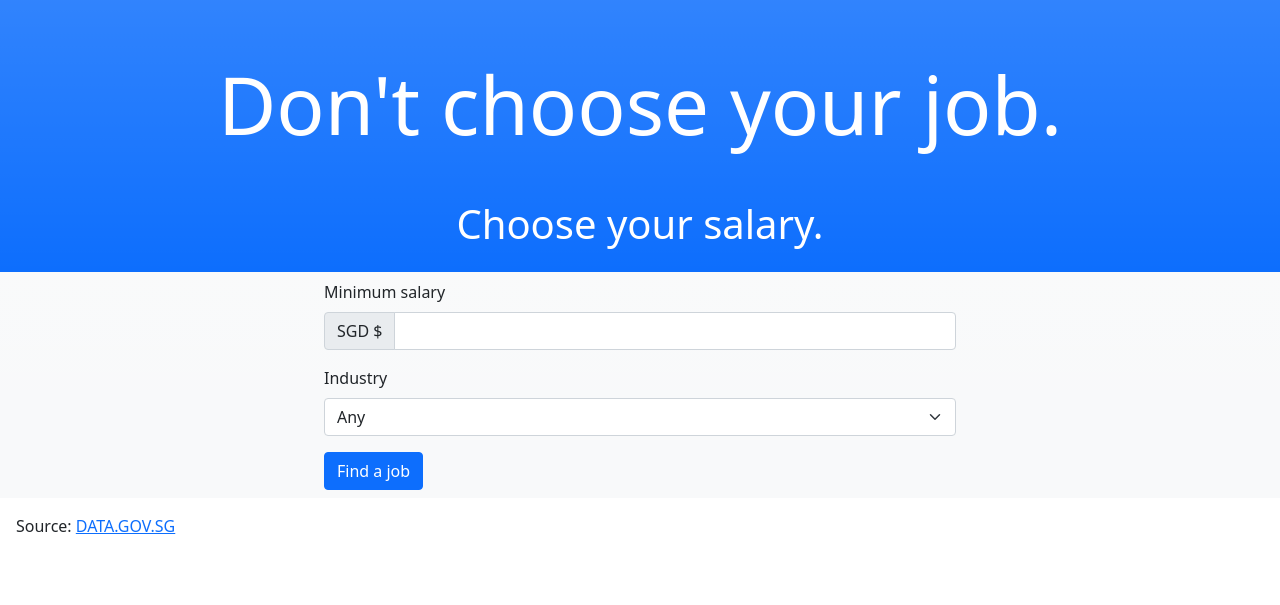
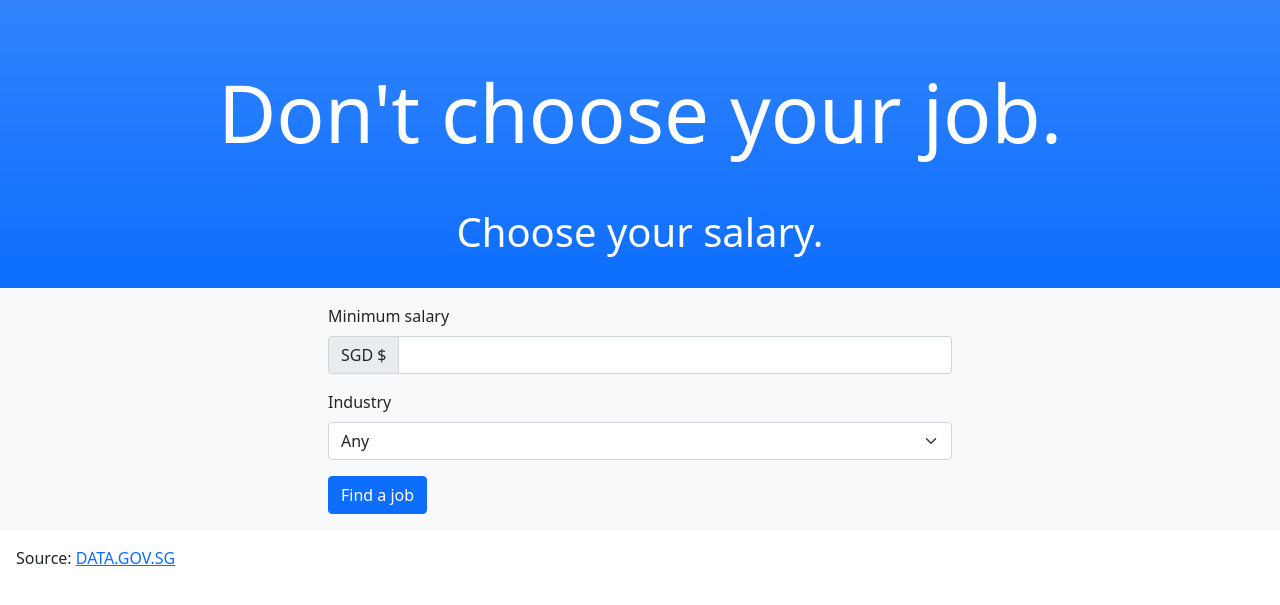
Before and after one commit to khaitheguy/pick-a-pay, a Flask app: page / in a window 1280 px wide. Shown: the part 54-659 px from the top of the page. Run offline with Flask 2, Linux system fonts and the light colour scheme; data comes from the database, SQL or seed files in the repository.

Commit message:
minor visual changes

```diff
--- a/templates/index.html
+++ b/templates/index.html
@@ -3,11 +3,11 @@
 {% block title %}Pick-A-Pay{% endblock %}
 
 {% block main %}
-	<div class="d-block p-2 bg-primary bg-gradient text-white">
+	<div class="d-block p-3 bg-primary bg-gradient text-white">
 		<h1 class="display-1 m-5 text-center">Don't choose your job.</h1>
 		<h1 class="m-3 text-center">Choose your salary.</h1>
 	</div>
-	<div class="d-block p-2 bg-light bg-gradient text-dark">
+	<div class="d-block p-3 bg-light text-dark">
 		<form action="/" method="POST" class="w-50" style="margin: auto;">
 			<label for="salary" class="form-label">Minimum salary</label>
 			<div class="input-group mb-3">
```
Also changed, not shown: templates/jobs.html (+5 -3 lines).
